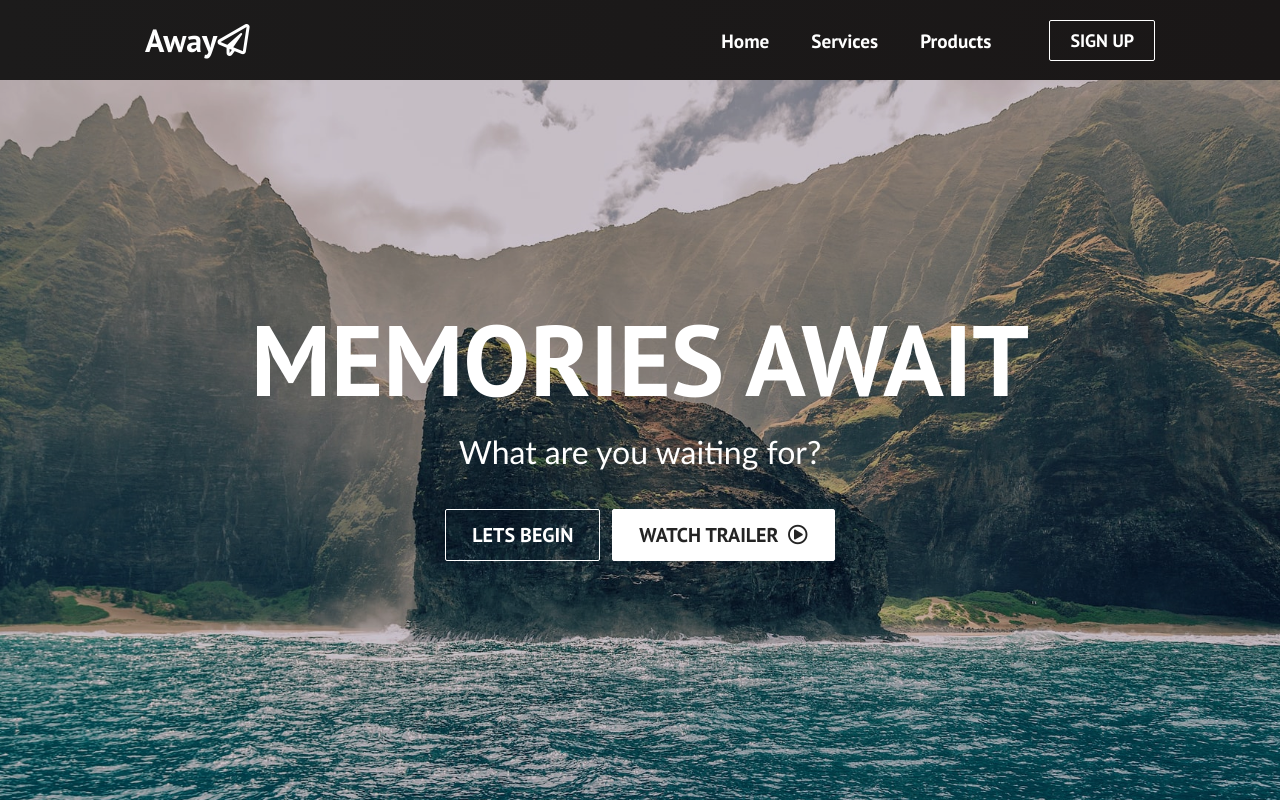
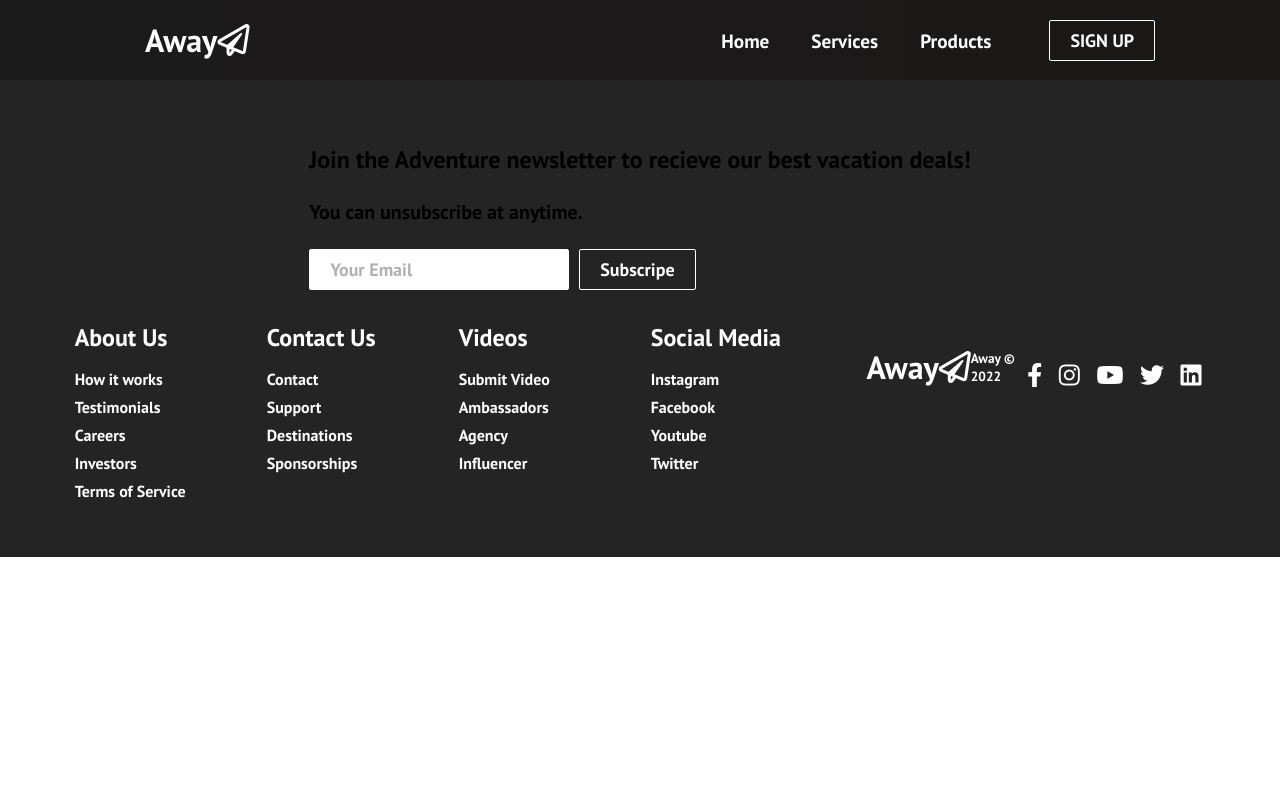
Before and after one commit to dlzinck/Away, a React (Create React App) app: page / in a window 1280 px wide. Shown: the top 800 px of the page. Built offline with nearby package versions, Linux system fonts and the light colour scheme.

Commit message:
fixing deploy

```diff
--- a/src/App.js
+++ b/src/App.js
@@ -14,7 +14,7 @@
       <Router>
         <Navbar />
         <Routes>
-          <Route path="/" exact element={<Home />} />
+          <Route path="/away" exact element={<Home />} />
           <Route path="/services" element={<Services />} />
           <Route path="/products" element={<Products />} />
           <Route path="/sign-up" element={<SignUp />} />
```
